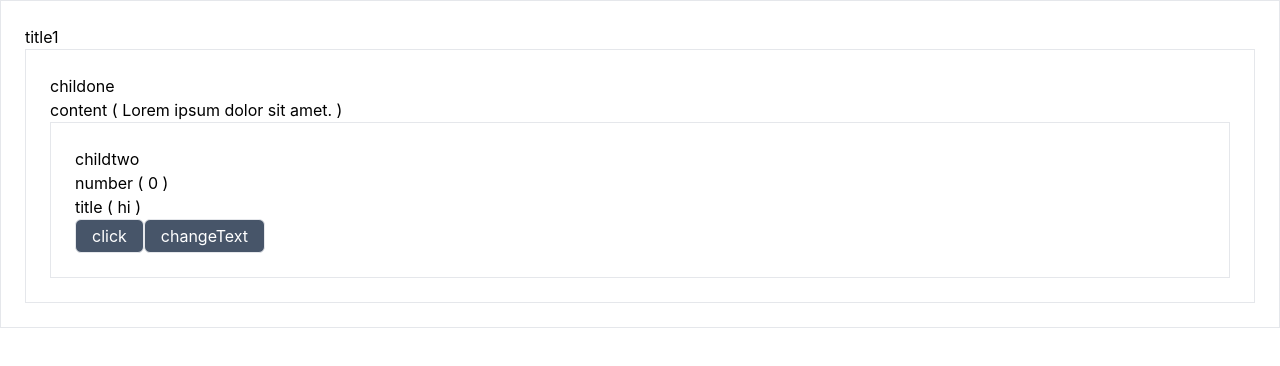
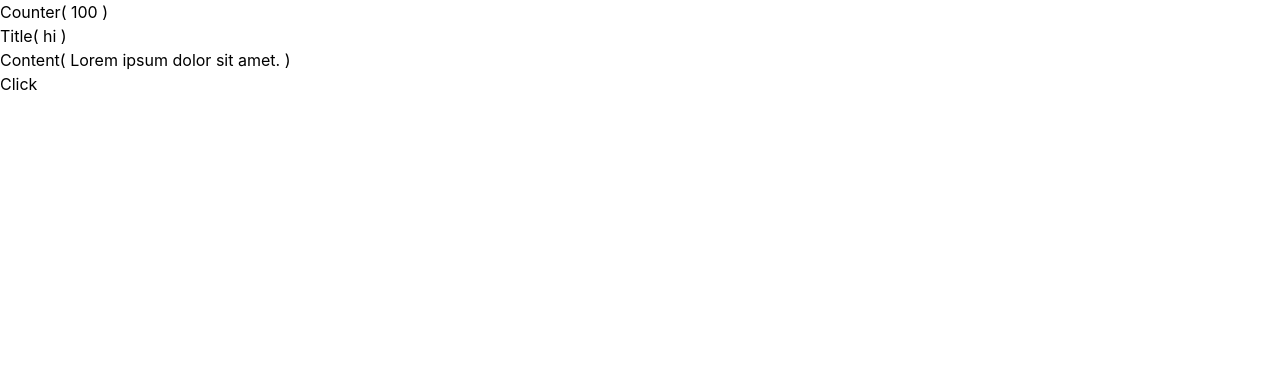
Before and after one commit to chloeyeo/2024ReactPractice, a React (Create React App) app in the folder my-react-app/: page / in a window 1280 px wide. Shown: the top 366 px of the page. Built offline with nearby package versions, Linux system fonts and the light colour scheme.

Commit message:
separated redux functions in different folders

```diff
--- a/my-react-app/src/App.js
+++ b/my-react-app/src/App.js
@@ -1,115 +1,19 @@
 import React from "react";
 import "./assets/css/tailwindStyle.css";
-import { createStore } from "redux";
-import { Provider, useSelector, useDispatch } from "react-redux";
-
-// redux-persist used to store data in localstorage so that it doesn't disappear on page reload
-// stores data in f12->application tab->local storage tab.
-// you can delete persist:root
-// configure persist with lib
-import { persistStore, persistReducer } from "redux-persist";
-import storage from "redux-persist/lib/storage";
-
-// ctrl+shift+w + div.box
-
-function reducer(state = initialState, action) {
-  switch (action.type) {
-    case "num/increment":
-      return {
-        ...state,
-        num: state.num + action.payload,
-      };
-    case "title/modify":
-      return {
-        ...state,
-        title: state.title + " " + action.payload,
-      };
-    default:
-      return state;
-  }
-}
-
-const initialState = {
-  num: 0,
-  title: "hi",
-  content: "Lorem ipsum dolor sit amet.",
-};
-
-const persistConfig = {
-  key: "root",
-  // storage: 1. cookie 2. session 3. localstorage
-  // localstorage is most commonly used as storage
-  // if you use session you need to put session value in database
-  storage,
-};
-
-const myPersistReducer = persistReducer(persistConfig, reducer);
-
-// const store = createStore(reducer, initialState);
-const store = createStore(myPersistReducer);
-
-// // persistor is the one that actually stores
-// without persistStore the data won't be stored in localstorage at all.
-const persistor = persistStore(store);
+import Counter from "./components/Counter";
+import { useDispatch, useSelector, Provider } from "react-redux";
+// provider is at the outermost component => index.js
 
 const App = () => {
+  const data = {
+    num: 10,
+  };
+
   return (
-    <>
-      <Provider store={store}>
-        <div className="box border p-4">
-          <h3>title1</h3>
-          <h1>
-            <ChildOne />
-          </h1>
-        </div>
-      </Provider>
-    </>
+    <div>
+      <Counter data={data} />
+    </div>
   );
 };
 
-function ChildOne() {
-  const content = useSelector((state) => {
-    return state.content;
-  });
-  return (
-    <>
-      <div className="box border p-4">
-        <h3>childone</h3>
-        <h5>content ( {content} )</h5>
-        <ChildTwo />
-      </div>
-    </>
-  );
-}
-
-function ChildTwo() {
-  const { num, title } = useSelector((state) => state);
-  const dispatch = useDispatch();
-  return (
-    <>
-      <div className="box border p-4">
-        <h3>childtwo</h3>
-        <h5>number ( {num} )</h5>
-        <h5>title ( {title} )</h5>
-        <button
-          className="border bg-slate-600 text-white px-3 py-1 rounded-md hover:bg-slate-300 hover:text-black"
-          onClick={() => {
-            dispatch({ type: "num/increment", payload: 1 });
-          }}
-        >
-          click
-        </button>
-        <button
-          className="border bg-slate-600 text-white px-3 py-1 rounded-md hover:bg-slate-300 hover:text-black"
-          onClick={() => {
-            dispatch({ type: "title/modify", payload: "changed" });
-          }}
-        >
-          changeText
-        </button>
-      </div>
-    </>
-  );
-}
-
 export default App;
--- /dev/null
+++ b/my-react-app/src/App_redux02_persist.js
@@ -0,0 +1,115 @@
+import React from "react";
+import "./assets/css/tailwindStyle.css";
+import { createStore } from "redux";
+import { Provider, useSelector, useDispatch } from "react-redux";
+
+// redux-persist used to store data in localstorage so that it doesn't disappear on page reload
+// stores data in f12->application tab->local storage tab.
+// you can delete persist:root
+// configure persist with lib
+import { persistStore, persistReducer } from "redux-persist";
+import storage from "redux-persist/lib/storage";
+
+// ctrl+shift+w + div.box
+
+function reducer(state = initialState, action) {
+  switch (action.type) {
+    case "num/increment":
+      return {
+        ...state,
+        num: state.num + action.payload,
+      };
+    case "title/modify":
+      return {
+        ...state,
+        title: state.title + " " + action.payload,
+      };
+    default:
+      return state;
+  }
+}
+
+const initialState = {
+  num: 0,
+  title: "hi",
+  content: "Lorem ipsum dolor sit amet.",
+};
+
+const persistConfig = {
+  key: "root",
+  // storage: 1. cookie 2. session 3. localstorage
+  // localstorage is most commonly used as storage
+  // if you use session you need to put session value in database
+  storage,
+};
+
+const myPersistReducer = persistReducer(persistConfig, reducer);
+
+// const store = createStore(reducer, initialState);
+const store = createStore(myPersistReducer);
+
+// // persistor is the one that actually stores
+// without persistStore the data won't be stored in localstorage at all.
+const persistor = persistStore(store);
+
+const App = () => {
+  return (
+    <>
+      <Provider store={store}>
+        <div className="box border p-4">
+          <h3>title1</h3>
+          <h1>
+            <ChildOne />
+          </h1>
+        </div>
+      </Provider>
+    </>
+  );
+};
+
+function ChildOne() {
+  const content = useSelector((state) => {
+    return state.content;
+  });
+  return (
+    <>
+      <div className="box border p-4">
+        <h3>childone</h3>
+        <h5>content ( {content} )</h5>
+        <ChildTwo />
+      </div>
+    </>
+  );
+}
+
+function ChildTwo() {
+  const { num, title } = useSelector((state) => state);
+  const dispatch = useDispatch();
+  return (
+    <>
+      <div className="box border p-4">
+        <h3>childtwo</h3>
+        <h5>number ( {num} )</h5>
+        <h5>title ( {title} )</h5>
+        <button
+          className="border bg-slate-600 text-white px-3 py-1 rounded-md hover:bg-slate-300 hover:text-black"
+          onClick={() => {
+            dispatch({ type: "num/increment", payload: 1 });
+          }}
+        >
+          click
+        </button>
+        <button
+          className="border bg-slate-600 text-white px-3 py-1 rounded-md hover:bg-slate-300 hover:text-black"
+          onClick={() => {
+            dispatch({ type: "title/modify", payload: "changed" });
+          }}
+        >
+          changeText
+        </button>
+      </div>
+    </>
+  );
+}
+
+export default App;
--- /dev/null
+++ b/my-react-app/src/components/Counter.js
@@ -0,0 +1,25 @@
+import { useSelector, useDispatch } from "react-redux";
+const Counter = ({ data }) => {
+  //  we put useSelector in components that USE/subscribe to the state!
+  //   const num = useSelector((state) => {
+  //     return state.num;
+  //   });
+  //   const title = useSelector((state) => {
+  //     return state.title;
+  //   });
+  const { num, title, content } = useSelector((state) => state);
+  const dispatch = useDispatch();
+  function handleClick() {
+    dispatch({ type: "up", payload: 1 }); // action object passed into useDpatch as parameter.
+  }
+  return (
+    <>
+      <div>Counter( {num} )</div>
+      <div>Title( {title} )</div>
+      <div>Content( {content} )</div>
+      <button onClick={handleClick}>Click</button>
+    </>
+  );
+};
+
+export default Counter;
--- a/my-react-app/src/index.js
+++ b/my-react-app/src/index.js
@@ -3,10 +3,16 @@ import ReactDOM from "react-dom/client";
 import "./index.css";
 import App from "./App";
 import { BrowserRouter as Router } from "react-router-dom";
+import { Provider } from "react-redux";
+import store from "./store";
+// 1. You have to make store first
+// 2. make a reducer
 
 const root = ReactDOM.createRoot(document.getElementById("root"));
 root.render(
   <Router>
-    <App />
+    <Provider store={store}>
+      <App />
+    </Provider>
   </Router>
 );
--- /dev/null
+++ b/my-react-app/src/redux/counterReducer.js
@@ -0,0 +1,21 @@
+//  counterReducer is NOT a component => we're just using this as import so we don't put c in uppercase.
+
+const initialState = {
+  num: 100,
+  title: "hi",
+  content: "Lorem ipsum dolor sit amet.",
+};
+
+const counterReducer = (state = initialState, action) => {
+  switch (action.type) {
+    case "up":
+      return {
+        ...state,
+        num: state.num + action.payload,
+      };
+    default:
+      return state;
+  }
+};
+
+export default counterReducer;
--- /dev/null
+++ b/my-react-app/src/store/index.js
@@ -0,0 +1,6 @@
+import { createStore } from "redux";
+// 1. You have to make store first
+// 2. make a reducer
+import counterReducer from "../redux/counterReducer";
+const store = createStore(counterReducer);
+export default store;
```
